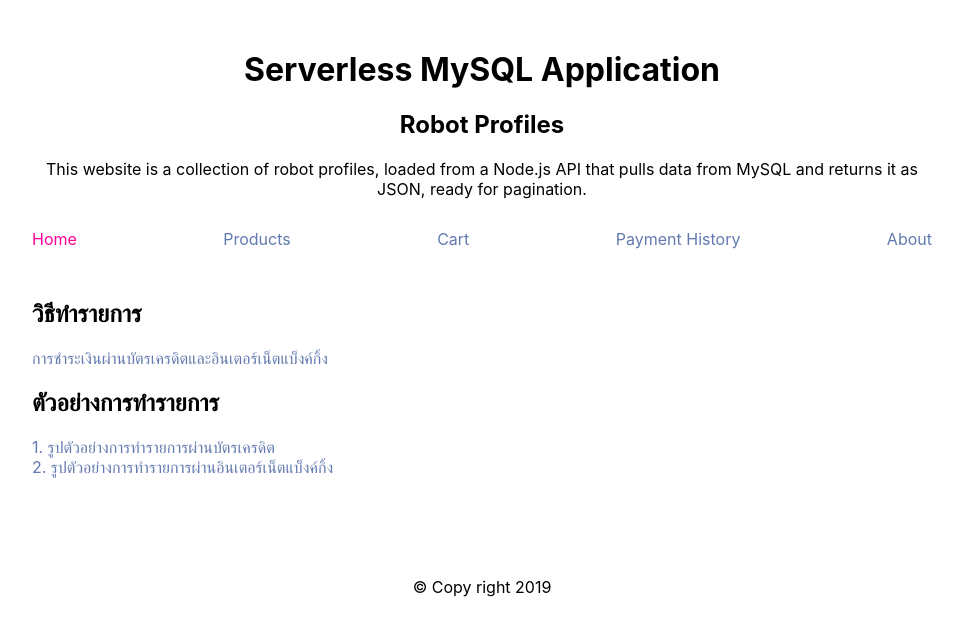
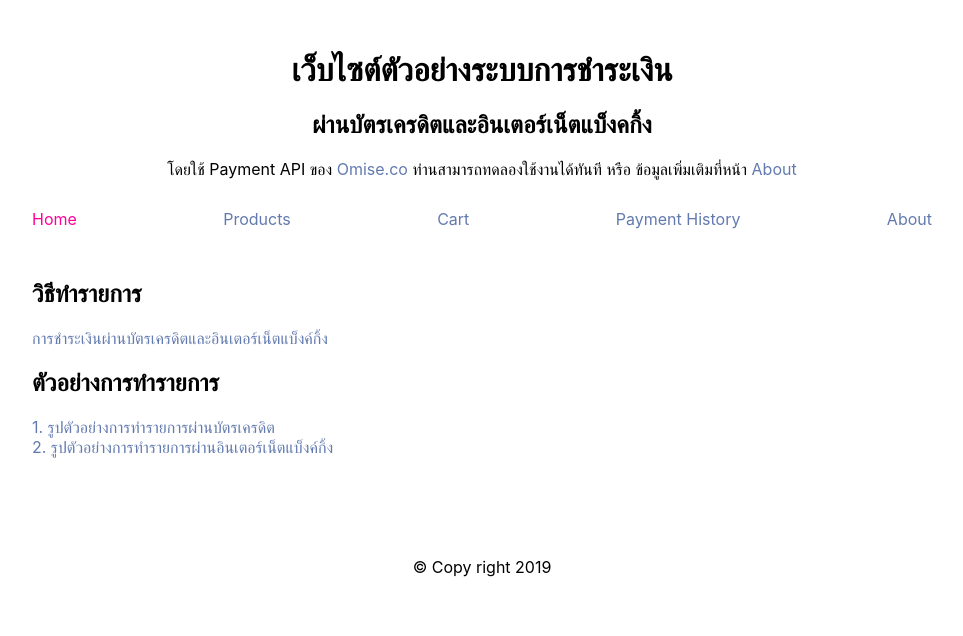
Before and after one commit to joystats/react-shopping-cart, a React (Create React App) app: page /cart in a window 1280 px wide. Shown: the top 636 px of the page, without its empty margins (158-1121 px from the left). Built offline with nearby package versions, Linux system fonts and the light colour scheme.

Commit message:
change about

```diff
--- a/src/pages/Header.js
+++ b/src/pages/Header.js
@@ -6,9 +6,9 @@
 		return (
 			<>
 				<header>
-					<h1>Serverless MySQL Application</h1>
-					<h2>Robot Profiles</h2>
-					<p>This website is a collection of robot profiles, loaded from a Node.js API that pulls data from MySQL and returns it as JSON, ready for pagination.</p>
+					<h1>เว็บไซต์ตัวอย่างระบบการชำระเงิน</h1>
+					<h2>ผ่านบัตรเครดิตและอินเตอร์เน็ตแบ็งคกิ้ง</h2>
+					<p>โดยใช้ Payment API ของ <a href="https://omise.co">Omise.co</a> ท่านสามารถทดลองใช้งานได้ทันที หรือ ข้อมูลเพิ่มเติมที่หน้า <NavLink to="/about">About</NavLink></p>
 				</header>
 				<ul id="nav">
 					<li><NavLink exact to="/">Home</NavLink></li>
```
